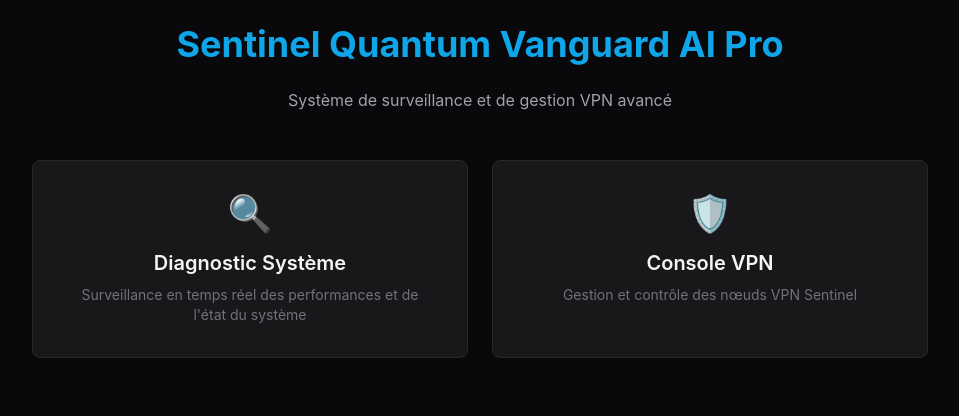
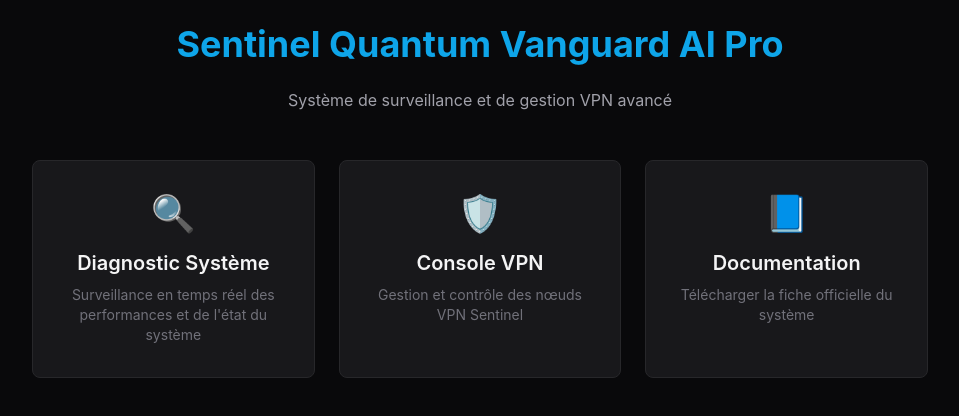
Before and after one commit to teetee971/SentinelQuantumVanguardAiPro, a React (Vite) app in the folder frontend/: page / in a window 1280 px wide. Shown: the top 416 px of the page, without its empty margins (160-1119 px from the left). Built offline with nearby package versions, Linux system fonts and the light colour scheme.

Commit message:
Add Documentation navigation card to home page
Co-authored-by: teetee971 <95961170+teetee971@users.noreply.github.com>

```diff
--- a/frontend/src/App.jsx
+++ b/frontend/src/App.jsx
@@ -9,7 +9,7 @@ export default function App() {
           Système de surveillance et de gestion VPN avancé
         </p>
 
-        <div className="grid grid-cols-1 md:grid-cols-2 gap-6 mt-12">
+        <div className="grid grid-cols-1 md:grid-cols-2 lg:grid-cols-3 gap-6 mt-12">
           <a
             href="/diagnostic"
             className="bg-zinc-900 border border-zinc-800 hover:border-sentinel-blue p-8 rounded-lg transition group"
@@ -35,6 +35,19 @@ export default function App() {
               Gestion et contrôle des nœuds VPN Sentinel
             </p>
           </a>
+
+          <a
+            href="/telechargement"
+            className="bg-zinc-900 border border-zinc-800 hover:border-blue-500 p-8 rounded-lg transition group"
+          >
+            <div className="text-4xl mb-4">📘</div>
+            <h2 className="text-xl font-semibold mb-2 group-hover:text-blue-400 transition">
+              Documentation
+            </h2>
+            <p className="text-zinc-500 text-sm">
+              Télécharger la fiche officielle du système
+            </p>
+          </a>
         </div>
       </div>
     </div>
```
